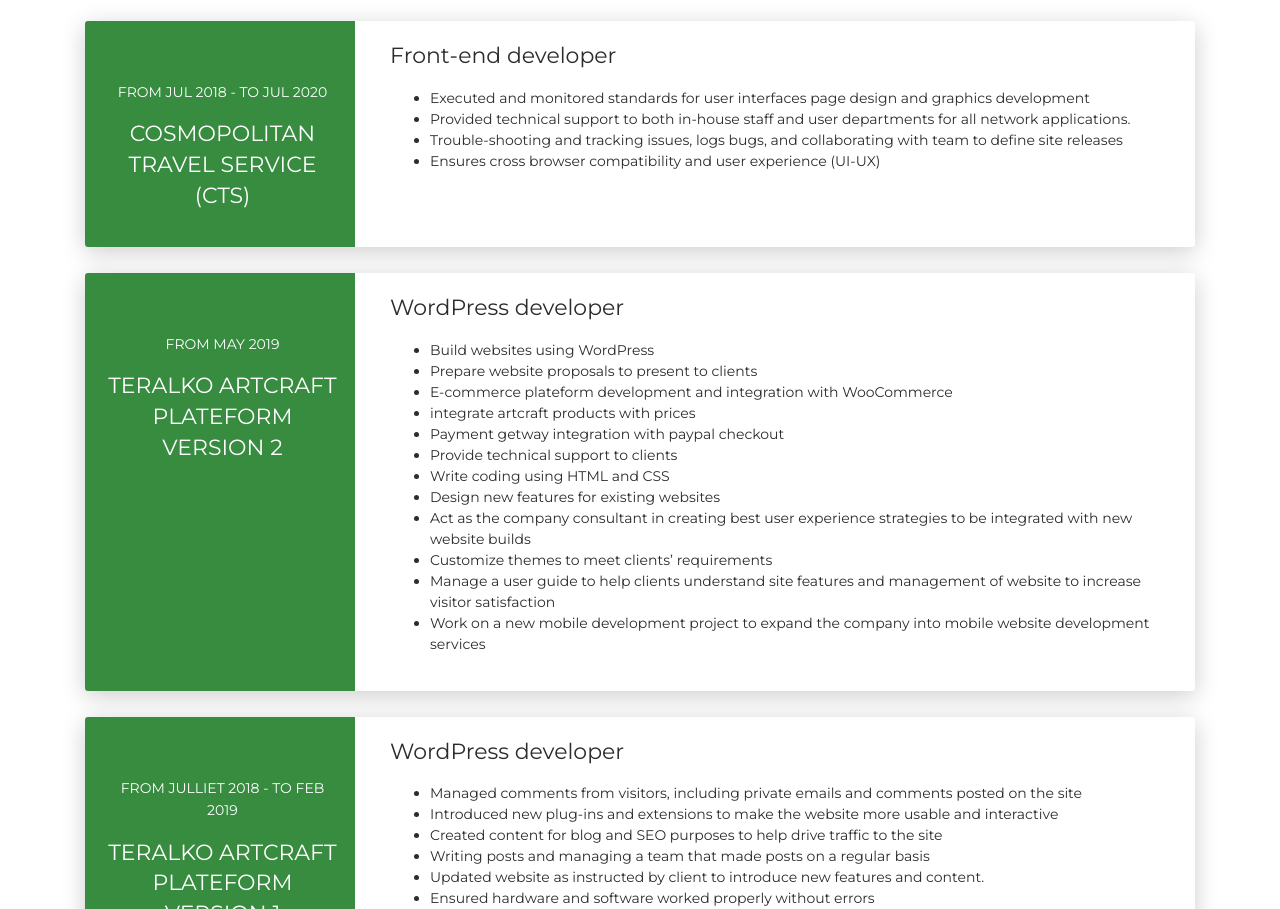
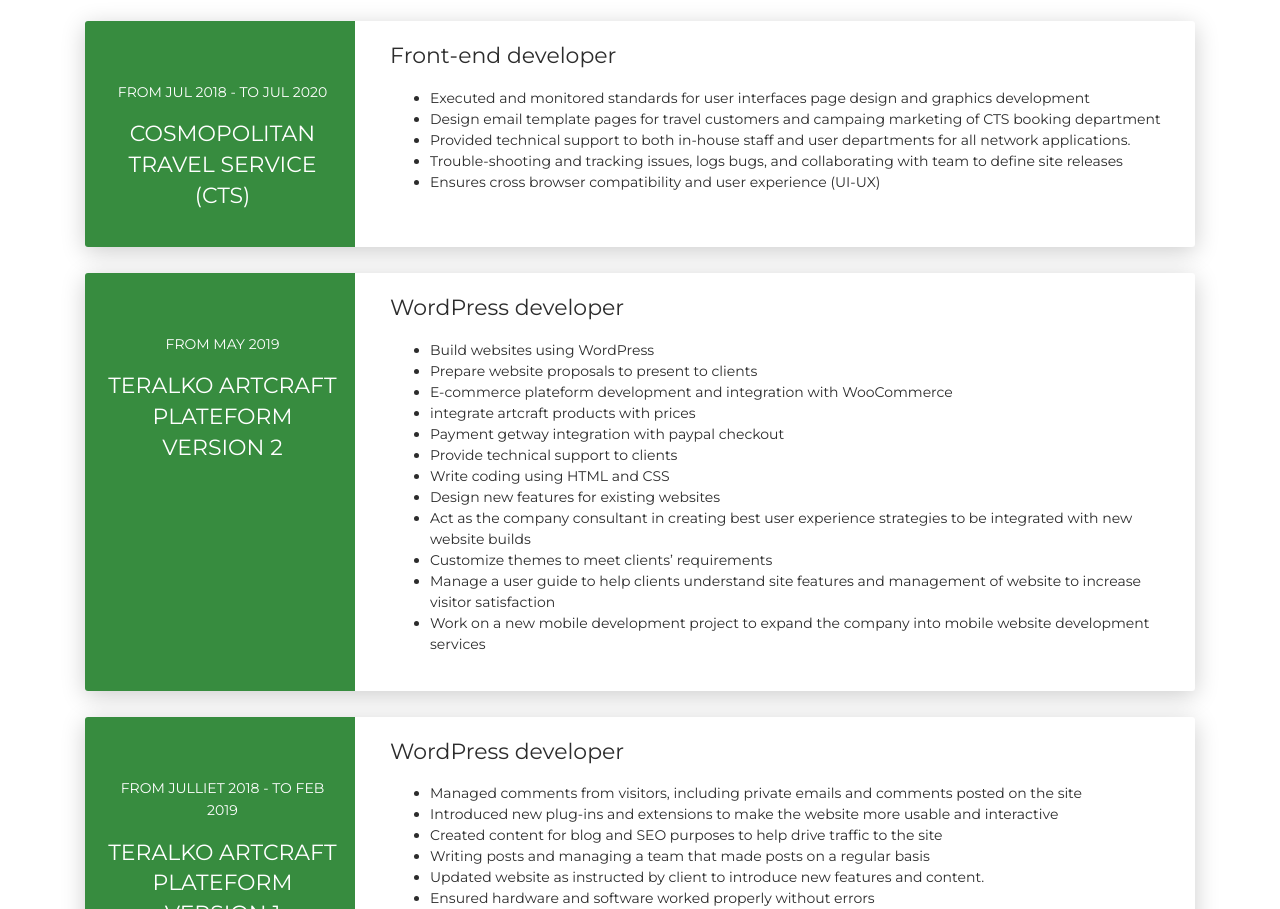
Before and after one commit to ndiadedev/dev-curriculum, a plain HTML site: page index.html in a window 1280 px wide. Shown: the part 2692-3601 px from the top of the page. Drawn offline with Linux system fonts and the light colour scheme.

Commit message:
Update index.html
experience updated

```diff
--- a/index.html
+++ b/index.html
@@ -288,6 +288,7 @@
             <p>
               <ul>
                 <li>Executed and monitored standards for user interfaces page design and graphics development</li>
+                <li>Design email template pages for travel customers and campaing marketing of CTS booking department</li>
                 <li>Provided technical support to both in-house staff and user departments for all network applications.</li>
                 <li>Trouble-shooting and tracking issues, logs bugs, and collaborating with team to define site releases</li>
                 <li>Ensures cross browser compatibility and user experience (UI-UX)</li>
```
